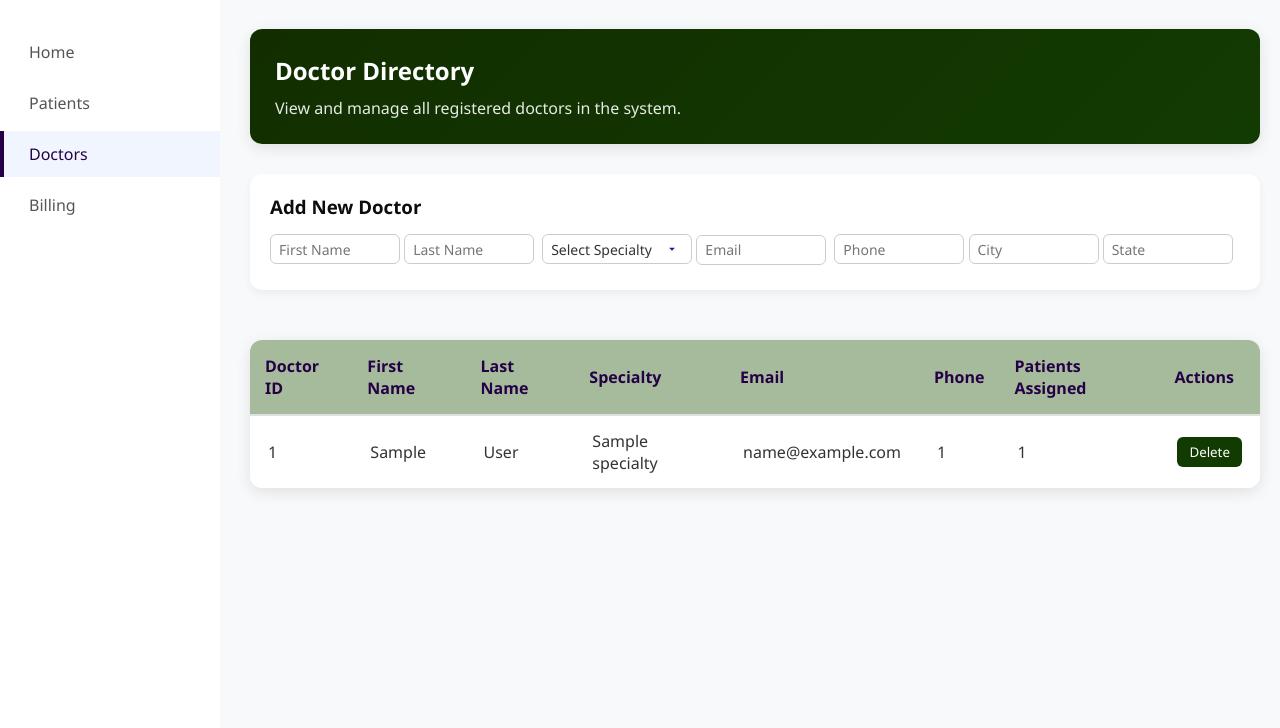
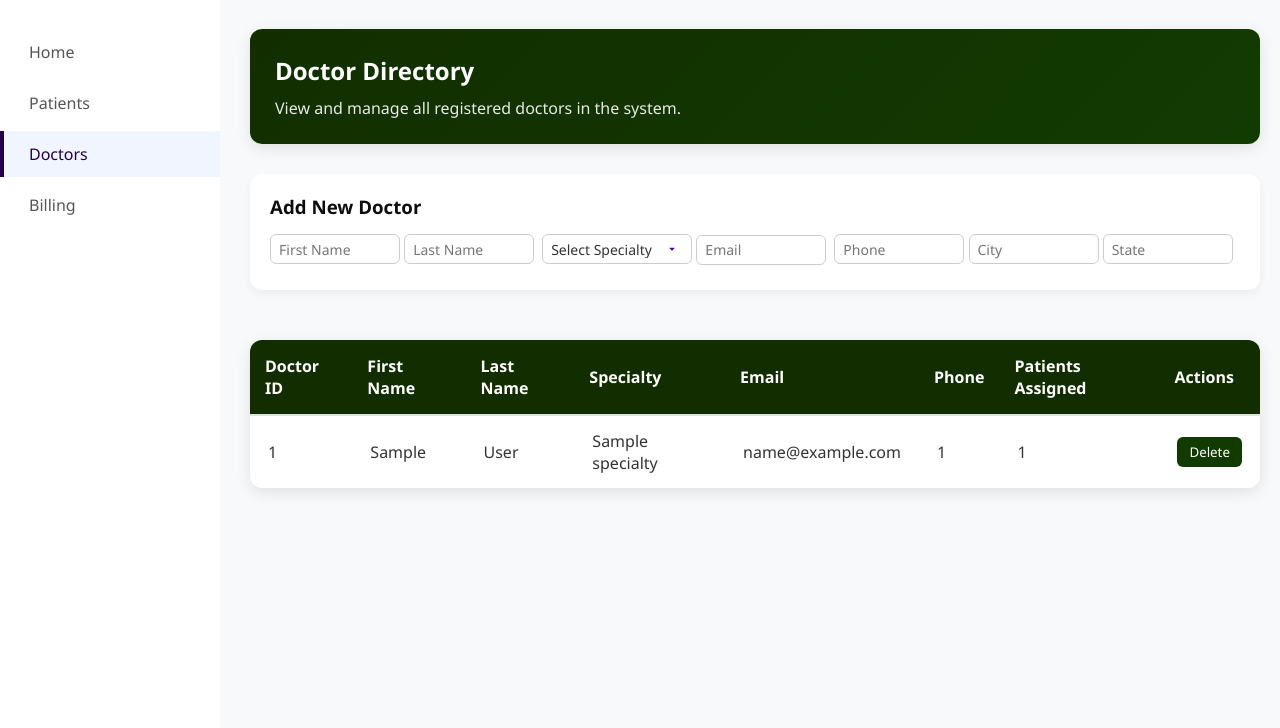
Before and after one commit to gfj2e/Patient_Management_Database, a Python web app: template app/admin/templates/admin_doctors.html in a window 1280 px wide. Shown: the part 67-795 px from the top of the page. Run offline with Jinja, Linux system fonts and the light colour scheme; the template is opened without the code that fills it: most values are stand-ins (such as "Sample title", 1, 10 or a date in 2020).

Commit message:
admin updates

```diff
--- a/app/admin/templates/admin_patients.html
+++ b/app/admin/templates/admin_patients.html
@@ -49,7 +49,7 @@
                     <input type="text" name="last_name" placeholder="Last Name" required>
                     <input type="email" name="email" placeholder="Email" required>
                     <input type="text" name="phone_number" placeholder="Phone">
-                    <input type="date" name="dob" required>
+                    <input type="date" name="dob" placeholder="Date of Birth" required>
                     <select name="gender" required>
                         <option value="">Gender</option>
                         <option value="Male">Male</option>
--- a/static/admin_styles.css
+++ b/static/admin_styles.css
@@ -129,11 +129,11 @@
 }
 
 .data-table th {
-    background:  #a5bb9b;
+    background:  #122e00;
     padding: 15px;
     text-align: left;
     font-weight: 600;
-    color: #250046;
+    color: #ffffff;
     border-bottom: 2px solid #e0e0e0;
 }
 
```
